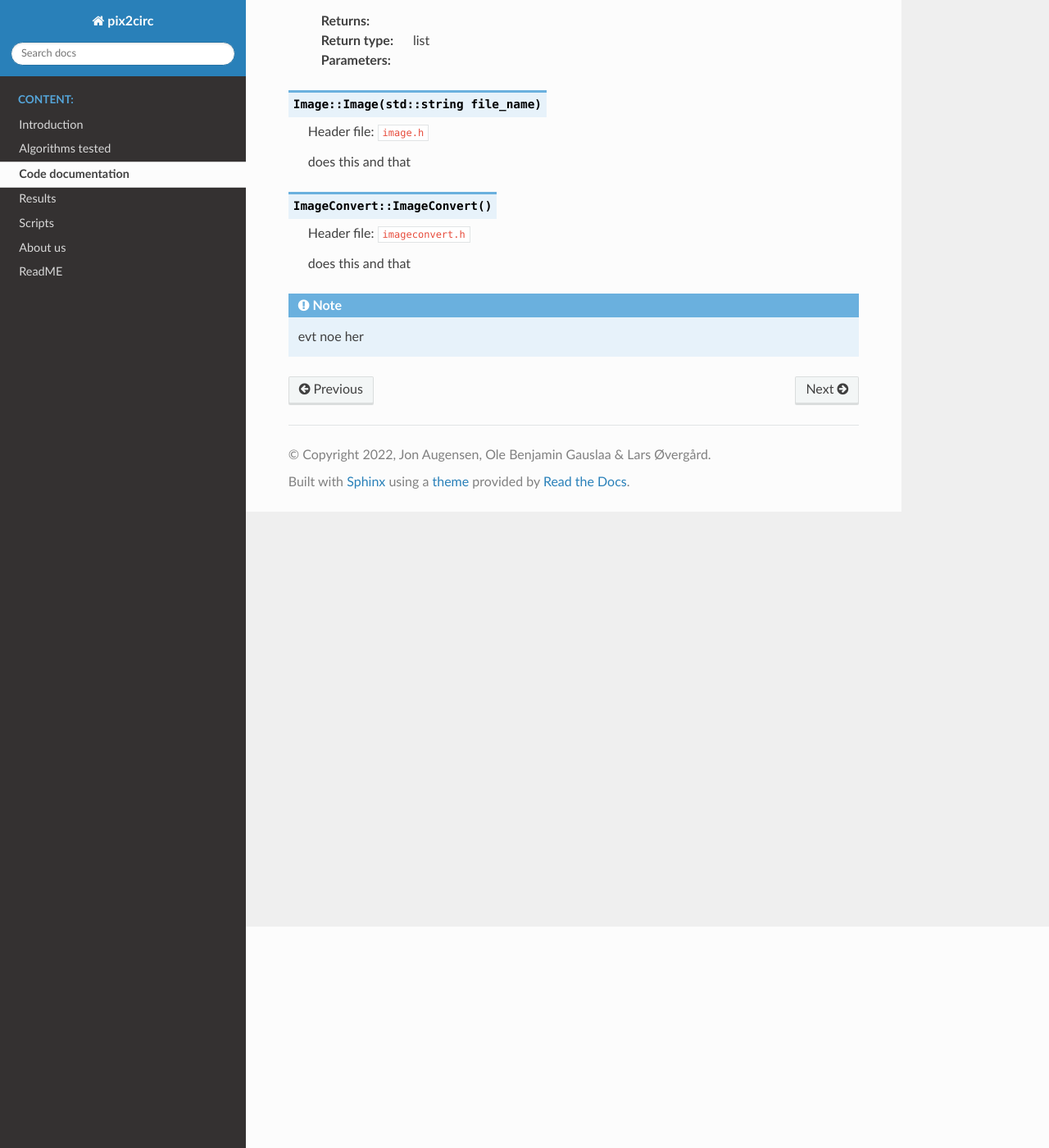
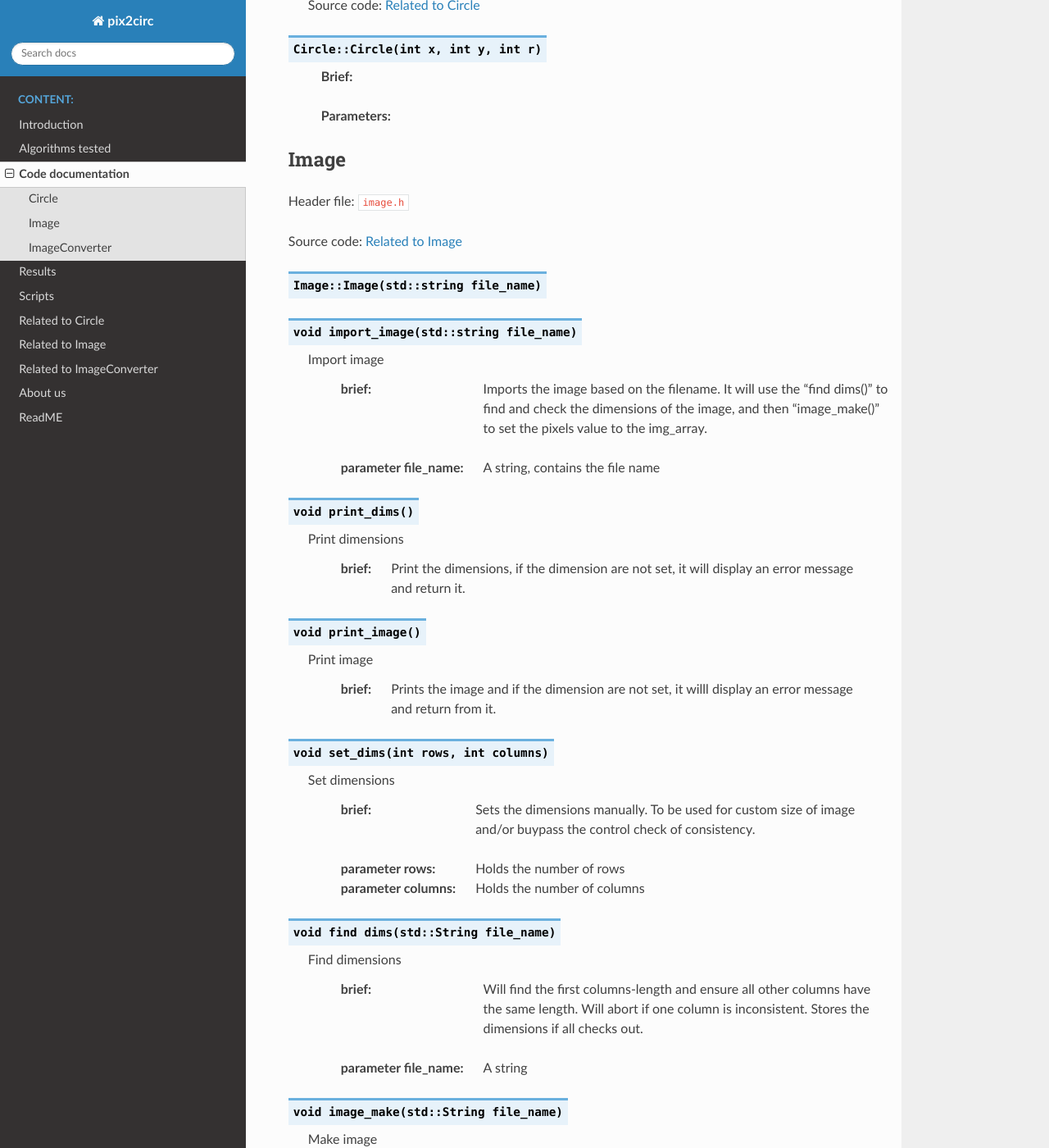
Before and after one commit to ubergard/pix2circ, a Sphinx documentation site: the page built from docs/code_doc.rst, in a window 1280 px wide and 1400 px high, scrolled down 270 px. Shown: the whole window at 82% size. Built offline with Sphinx 7.4.7 and the Read the Docs theme 2.0.0, drawn with Linux system fonts in a browser that asks for light colours; some of the changed text lies outside the part shown.

Commit message:
Docs: added documentation for Image

```diff
--- a/docs/code_doc.rst
+++ b/docs/code_doc.rst
@@ -1,35 +1,135 @@
 Code documentation
 =====================
 
+Circle
+--------
+
+ Header file: ``circle.h``
+
+ Source code: :ref:`Related to Circle`
+
 .. py:function:: Circle::Circle(int x, int y, int r)
 
-    Header file: ``circle.h``
+    :brief:  |br| |br|
 
-    Return a list of radom blalbal
-    this-> test
+    :parameters:
 
-   :return:
-   :rtype: list
-   :parameters:
+Image
+-------
+
+Header file: ``image.h``
+
+Source code: :ref:`Related to Image`
+
+.. py:function:: Image::Image(std::string file_name)
+.. py:function:: void import_image(std::string file_name)
+
+    Import image
+
+        :brief: Imports the image based on the filename. It will use the "find dims()"
+                to find and check the dimensions of the image, and then "image_make()" to set the pixels value to
+                the img_array. |br| |br|
+
+        :parameter file_name: A string, contains the file name
+
+
+.. py:function:: void print_dims()
+
+    Print dimensions
+
+        :brief: Print the dimensions, if the dimension are not set, it will display an error
+                message and return it.
+
+
+.. py:function:: void print_image()
+
+    Print image
+
+        :brief: Prints the image and if the dimension are not set, it willl display an error message
+                and return from it.
+
+
+.. py:function:: void set_dims(int rows, int columns)
+
+    Set dimensions
+
+        :brief: Sets the dimensions manually. To be used for custom size of image and/or buypass
+                the control check of consistency. |br| |br|
+
+        :parameter rows: Holds the number of rows
+        :parameter columns: Holds the number of columns
+
+
+.. py:function:: void find dims(std::String file_name)
+
+    Find dimensions
+
+        :brief: Will find the first columns-length and ensure all other columns have the same length.
+                Will abort if one column is inconsistent.
+                Stores the dimensions if all checks out. |br| |br|
+
+        :parameter file_name: A string
+
+
+.. py:function:: void image_make(std::String file_name)
+
+    Make image
+
+        :brief: Imports the image based on the filename. It will check if the dimensions are set
+                and if not, run "find_dims()" and then run through all the pixels in the image and
+                store the values on a 2D array. This function and "set_dims()" can be used for custom
+                size of an image. |br| |br|
+
+        :parameter file_name: A string
+
+
+.. py:function:: int check_pixel(int x, int y){return img_array[y-1][x-1]}
+
+    Check pixels
+
+        :brief: Returns the pixel/color value of a given position(input). |br| |br|
+
+        :parameter x: Holds the column position of the pixel.
+        :parameter y: Holds the row position of the pixel. |br| |br|
+
+        :return: int, the colour value.
+
+
+.. py:function:: bool is_image_imported()
+
+    Image imported (should be expanded!)
+
+        :brief: Checks if all the required values are set for operations for an image.
+                Checks dimensions nad if atleast one pixel is given. |br| |br|
+
+        :return: bool, values are set.
+
+
+ImageConverter
+----------------
+Header file: ``imageconverter.h``
+
+Source code: :ref:`Related to Image`
+
+.. py:function:: ImageConverter::ImageConverter()
+.. py:function:: void print_circles()
+
+    Print circles (might get changed to return or save values to file!)
+
+    :brief: Will iterate through the circle_list[vector] and print the values of the circles in
+            the terminal.
+
+
+.. py:function:: void bogo_algorithm(int wnated_circles)
+
+    Bogo algorithm
+
+        :brief: Bogo algorithm tries to make the worst case scenari
 
 
 
 
 
-.. py:function:: Image::Image(std::string file_name)
-
-    Header file: ``image.h`` |br|
-
-    does this and that
-
-
-
-
-.. py:function:: ImageConvert::ImageConvert()
-
-    Header file: ``imageconvert.h`` |br|
-
-    does this and that
 
 .. note:: evt noe her
 
--- a/docs/conf.py
+++ b/docs/conf.py
@@ -25,6 +25,7 @@ extensions = [
     'sphinx.ext.coverage',
     'sphinx.ext.mathjax',
     'sphinx.ext.viewcode',
+    'sphinx.ext.autosectionlabel'
 
 ]
 
--- a/docs/script.rst
+++ b/docs/script.rst
@@ -2,7 +2,9 @@ Scripts
 ========
 
 
-``Circle``
+
+Related to Circle
+====================
 
 .. image:: images/circlecpp.png
 
@@ -13,7 +15,8 @@ Scripts
 
 
 
-``Image``
+Related to Image
+==================
 
 .. image:: images/imagecpp1.png
 
@@ -22,7 +25,8 @@ Scripts
 
 
 
-``ImageConverter``
+Related to ImageConverter
+===============================
 
 print screen her? code block?
 
```
Also changed, not shown: 1 other file.
